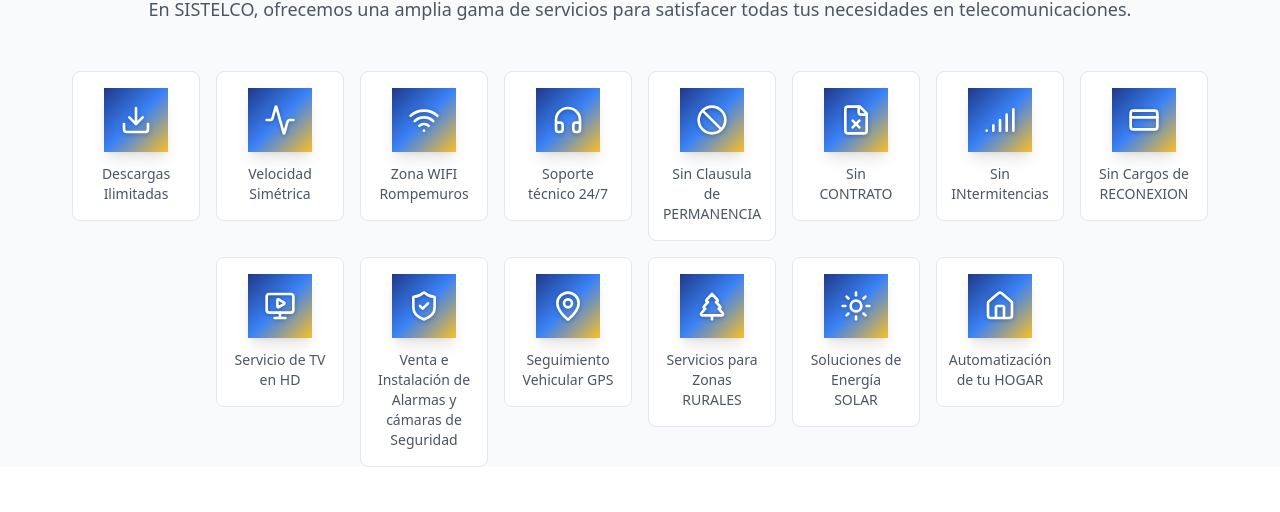
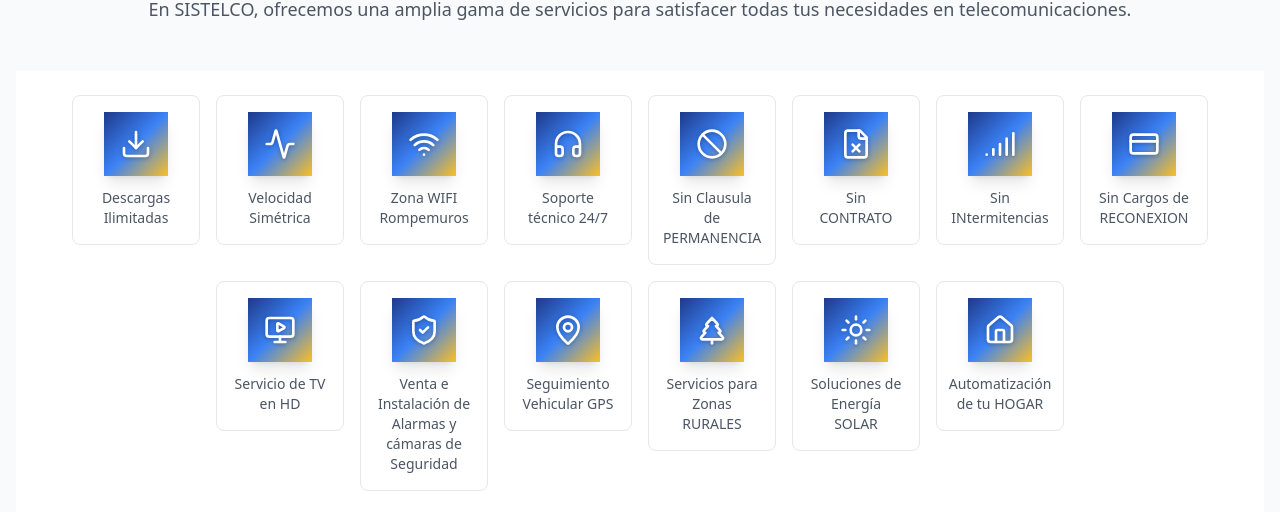
Before and after one commit to Juliangaritaa/proyecto-sistelcoPage-react, a React (Vite) app in the folder proyecto-sistelco-react/: page / in a window 1280 px wide. Shown: the part 997-1509 px from the top of the page. Before the commit the page ends 1464 px from the top, so only its background shows below. Built offline with nearby package versions, Linux system fonts and the light colour scheme.

Commit message:
i added files to components folder and change the services card

```diff
--- a/proyecto-sistelco-react/src/components/Servicios.tsx
+++ b/proyecto-sistelco-react/src/components/Servicios.tsx
@@ -148,13 +148,16 @@
                     <div className="w-24 h-1 bg-blue-500 mx-auto mt-6 rounded-full"></div>
                 </motion.div>
 
-                {/* Grid de servicios */}
                 <motion.div
-                className="flex flex-wrap justify-center gap-4 mb-16"
-                variants={staggerContainer}
+                    className="bg-white rounded-xl shadow-xl p-6 md:p-10"
+                    variants={fadeInUp}
                     initial="initial"
                     whileInView="animate"
                     viewport={{ once: true, amount: 0.3 }}
+                >
+                    <motion.div
+                        className="flex flex-wrap justify-center gap-4"
+                        variants={staggerContainer}
                     >
                         {servicesList.map((service, index) => (
                             <div key={index} className="w-32 sm:w-36 md:w-40">
@@ -165,6 +168,8 @@
                             </div>
                         ))}
                     </motion.div>
+                </motion.div>
+
             </div>
         </section>
     );
```
Also changed, not shown: proyecto-sistelco-react/src/components/BotonesFlotantes.tsx (added), proyecto-sistelco-react/src/components/Planes.tsx (added). Lines whose indentation alone changed are shown as unchanged.
